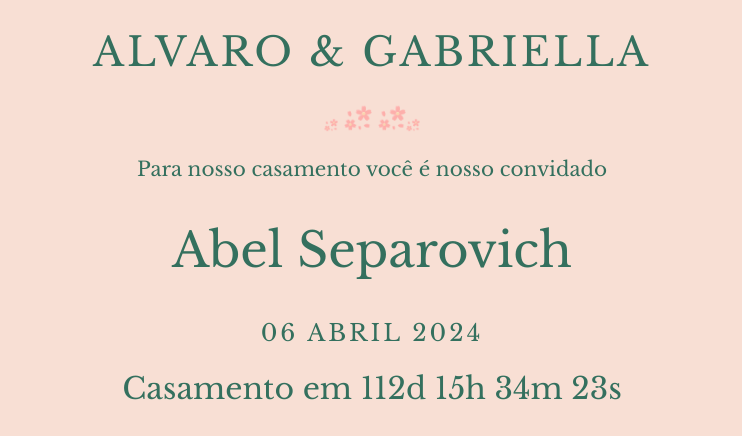
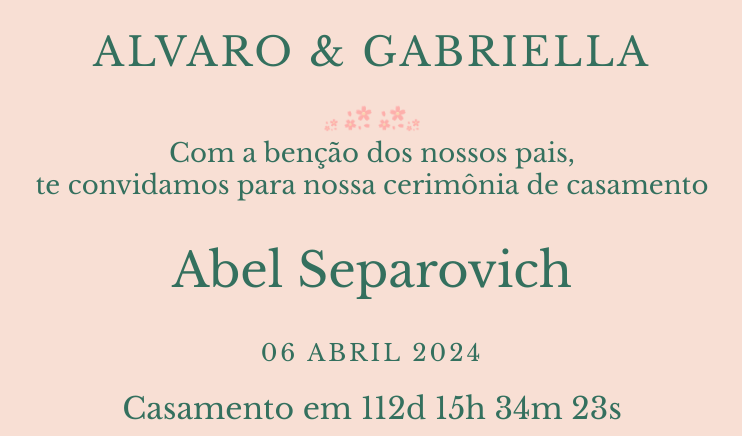
Before and after one commit to alvaroseparovich/wedding, a website: page convidados.html in a window 1280 px wide. Shown: the top 436 px of the page, without its empty margins (268-1010 px from the left). Drawn offline with Linux system fonts and the light colour scheme; a web font is replaced by a local one.

Commit message:
convidados

```diff
--- a/convidados.html
+++ b/convidados.html
@@ -15,7 +15,7 @@
     }
     h1 { font-size: 2rem; }
     h1,h2,h3,h4,h5,h6 { font-weight: 400; }
-    p { font-size: 1rem; font-weight: 400;}
+    p { font-size: 1.3rem; font-weight: 400; margin: 0;}
     @font-face {
       font-family: 'EB Garamond'; src: url('/font/EB_Garamond/static/EBGaramond-Regular.ttf') format('truetype'); /* Add other font formats if needed */ font-weight: normal; font-style: normal; }
     @font-face {
@@ -66,7 +66,10 @@
 
   <div class="flower-e"> <img src="/static/floral-design.png" style="width: 0.7em;"> <img src="/static/floral-design.png" style="width: 1.4em;">
     <img src="/static/floral-design.png" style="width: 1.4em;"><img src="/static/floral-design.png" style="width: 0.7em;"></div>
-  <p>Para nosso casamento você é nosso convidado</p>
+  <div>
+    <p>Com a benção dos nossos pais,</p>
+  <p>te convidamos para nossa cerimônia de casamento</p>
+  </div>
   <h2 class="convidado-nome" style="font-size: 2.4em;">Abel Separovich</h2>
 
 
```
